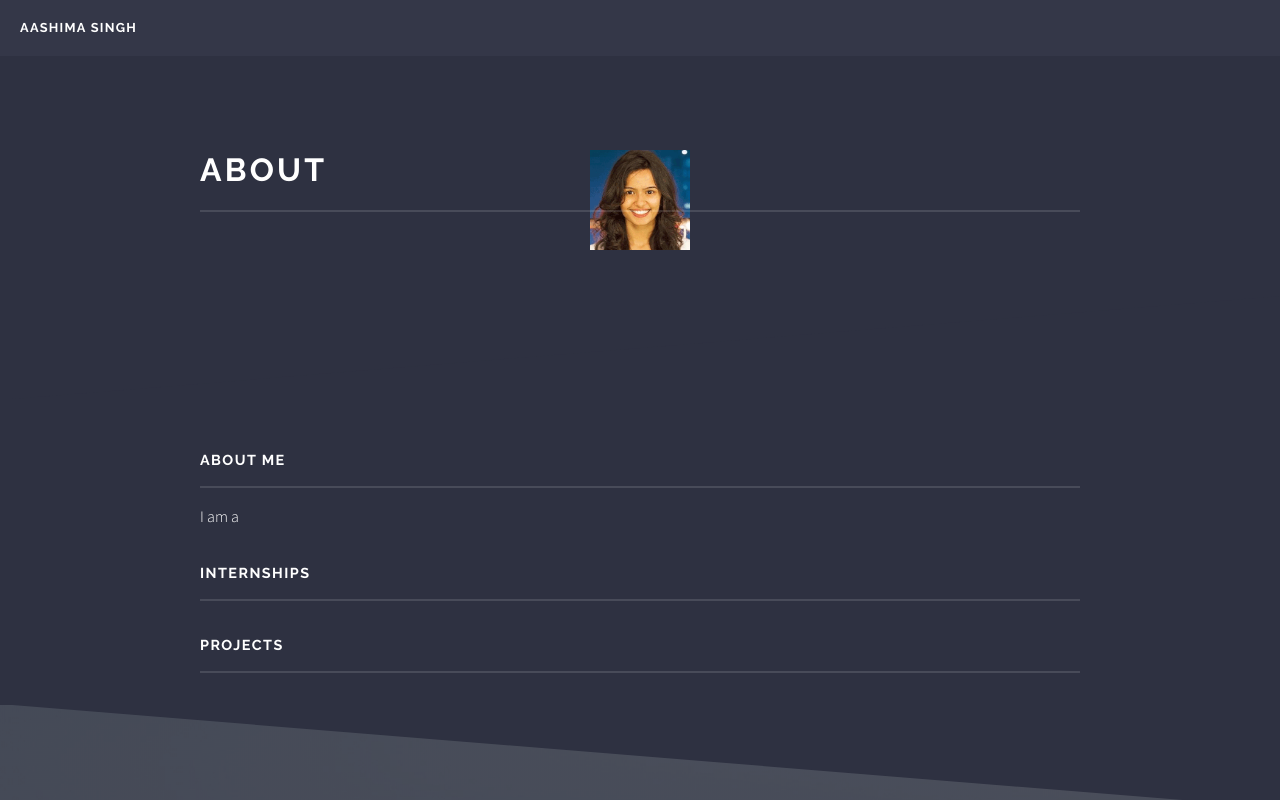
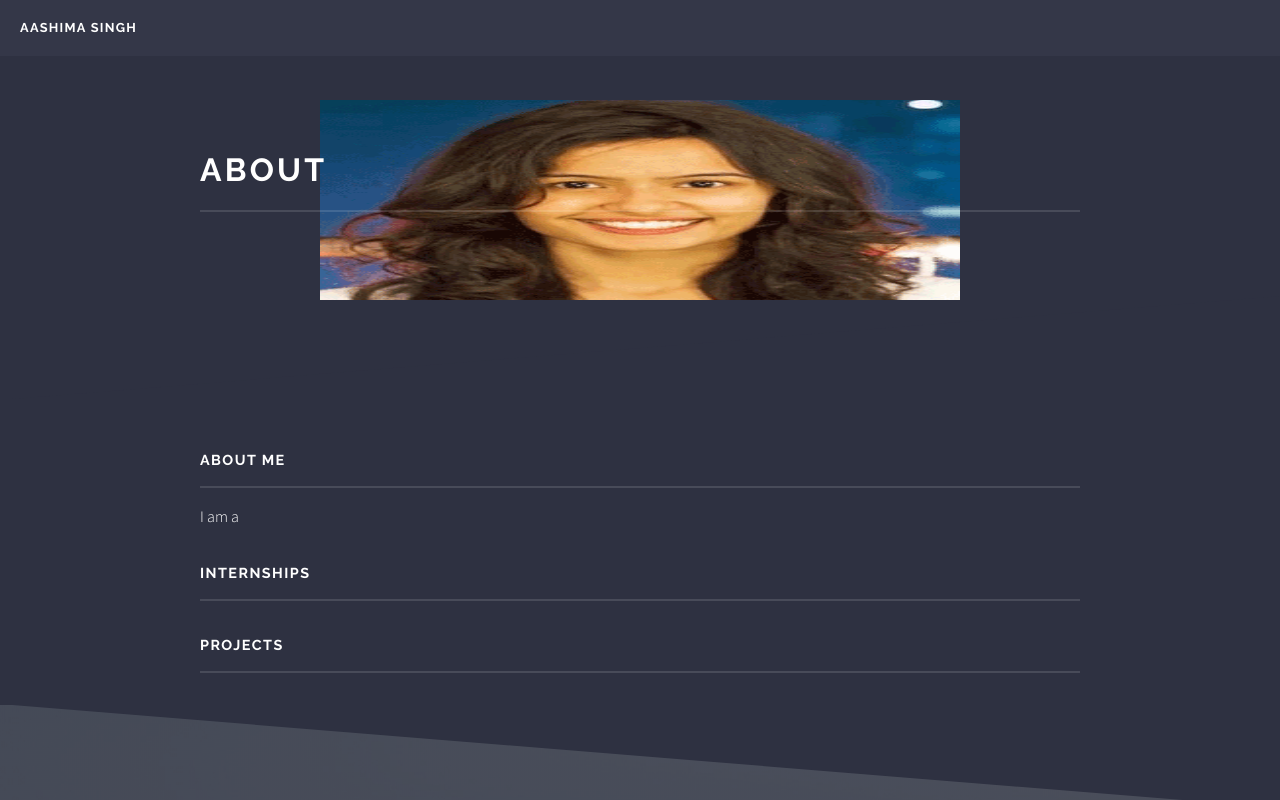
Before and after one commit to aashimasingh/aashimasingh.github.io, a plain HTML site: page index.html in a window 1280 px wide. Shown: the top 800 px of the page. Drawn offline with Linux system fonts and the light colour scheme; a script that the page names is missing.

Commit message:
Update index.html

```diff
--- a/index.html
+++ b/index.html
@@ -92,7 +92,7 @@
 				<!-- Wrapper -->
 					<section id="wrapper">
 						<header style= "background-image: url(aashima.png); background-repeat: no-repeat;
-								background-size: 100px 100px; height:400px;">
+								background-size: 50% 50%; height:400px;">
 							<div class="inner">
 								<h2>About</h2>
 								<p></p>
```
